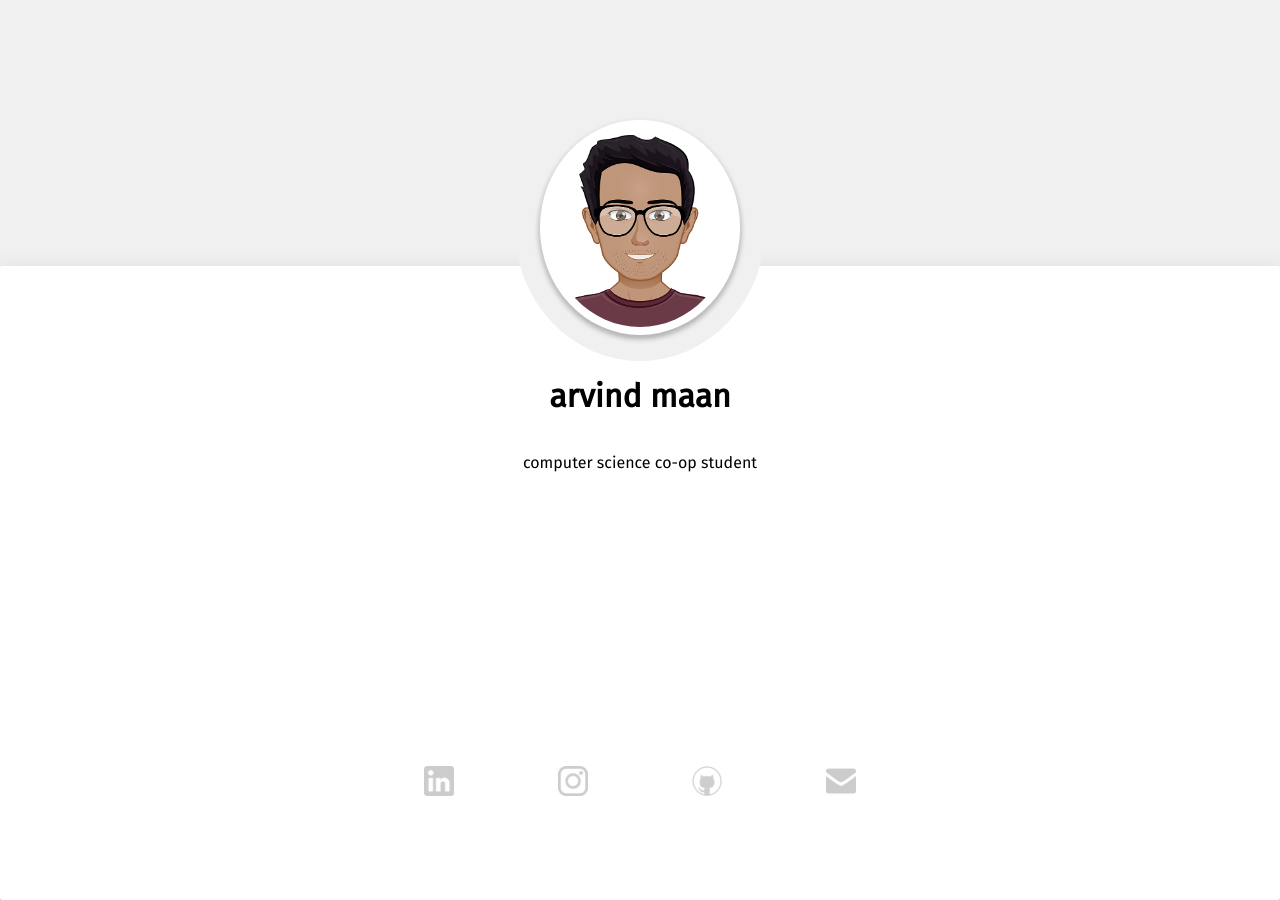
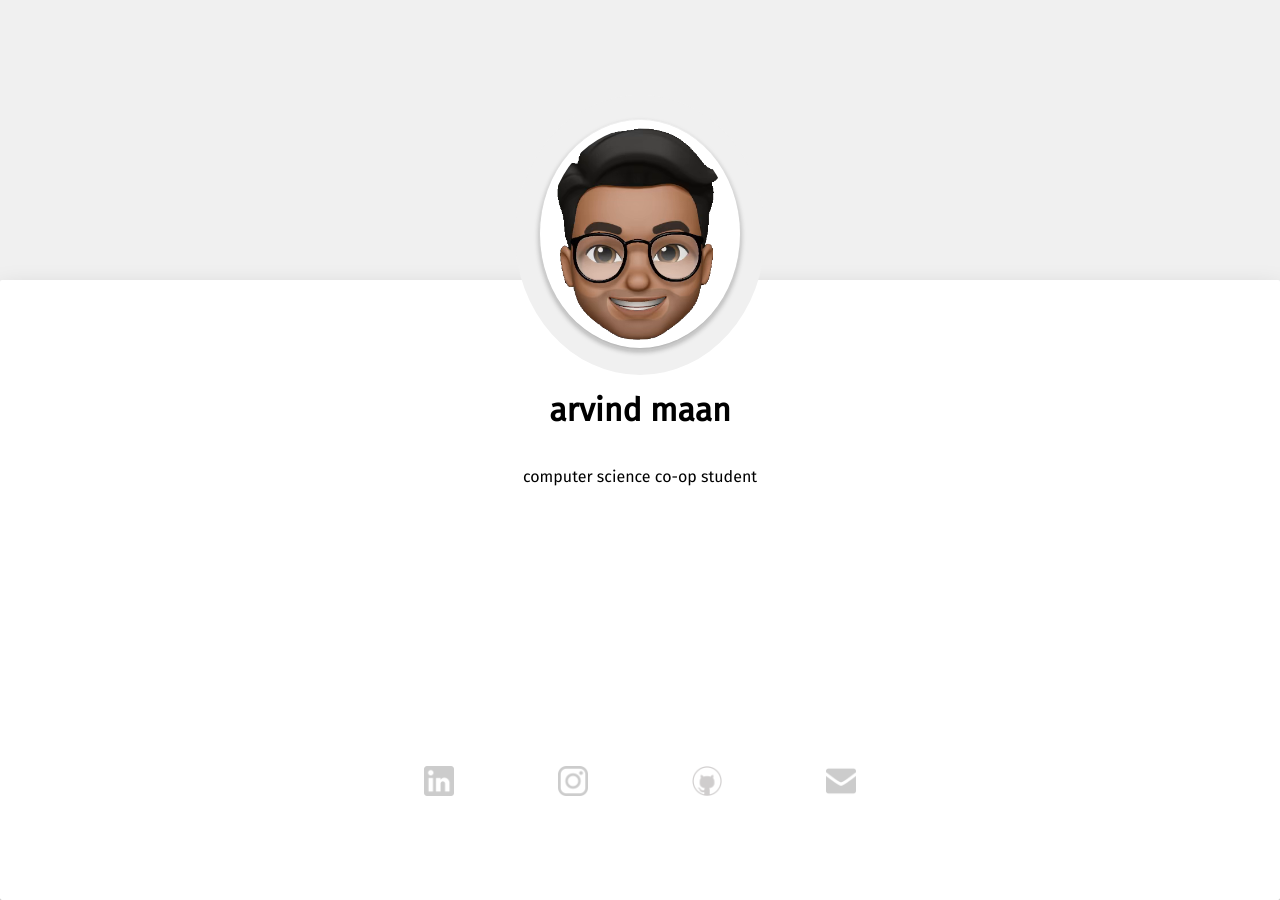
Before and after one commit to Arvind-Maan/arvind-maan.github.io, a Jekyll site: the page built from index.html, in a window 1280 px wide. Built offline with Jekyll 4.4.1, drawn with Linux system fonts in a browser that asks for light colours.

Commit message:
avatar update, made sass variables to clean up css

```diff
--- a/_layouts/default.html
+++ b/_layouts/default.html
@@ -13,7 +13,7 @@
   <div class="container">
     <div class="content-avatar">
       <a href="/assets/resources/resume.pdf">
-        <img src="/assets/images/avatar.png"> </img>
+        <img src="/assets/images/new-avatar.png"> </img>
       </a>
     </div>
     <div class="content-box">
--- a/_sass/main.scss
+++ b/_sass/main.scss
@@ -1,3 +1,9 @@
+$bgcolor: #f0f0f0;
+$bg2color: #ffffff;
+$avataroffset: -95px;
+$circleradius: 50%;
+$animationoffset: -20%;
+
 html {
   height: 100%;
 }
@@ -5,7 +11,7 @@ html {
 body {
   margin: 0;
   height: 100%;
-  background-color: #f0f0f0;
+  background-color: $bgcolor;
 }
 
 .container {
@@ -17,26 +23,26 @@ body {
 }
 
 .content-avatar {
-  bottom: -95px;
-  background-color: white;
+  bottom: $avataroffset;
+  background-color: $bg2color;
   z-index: 1;
   position: relative;
   width: 200px;
   min-height: 200px;
-  border: #f0f0f0 solid 25px;
-  border-radius: 50%;
+  border: $bgcolor solid 25px;
+  border-radius: $circleradius;
 
   &::before {
     animation: pulse 1.5s linear infinite;
-    border: #ffffff solid 20px;
-    border-radius: 50%;
+    border: $bgcolor solid 20px;
+    border-radius: $circleradius;
     box-sizing: border-box;
     content: " ";
     height: 140%;
-    left: -20%;
+    left: $animationoffset;
     opacity: 0.9;
     position: absolute;
-    top: -20%;
+    top: $animationoffset;
     transform: scale(0.7);
     width: 140%;
     z-index: -1;
@@ -44,12 +50,12 @@ body {
 }
 
 .content-avatar img {
-  width: 92%;
-  height: 92%;
+  width: 90%;
+  height: 90%;
   padding: 8px;
   object-fit: contain;
   z-index: 2;
-  border-radius: 50%;
+  border-radius: $circleradius;
   box-shadow: 0 3px 6px rgba(0, 0, 0, 0.16), 0 3px 6px rgba(0, 0, 0, 0.23);
 }
 
@@ -63,7 +69,7 @@ body {
   align-items: center;
   padding-top: 90px;
 
-  background-color: white;
+  background-color: $bg2color;
   font-family: "Fira Sans";
   width: 100%;
   height: 65%;
@@ -75,7 +81,7 @@ body {
   position: absolute;
   width: 50%;
   bottom: 100px;
-  background: #ffffff;
+  background: $bg2color;
   display: flex;
   flex-direction: row;
   justify-content: space-evenly;
@@ -89,19 +95,20 @@ body {
 }
 
 .icon:hover {
-  width: 40px;
-  height: 40px;
+  width: 30px;
+  height: 30px;
   opacity: 1;
 }
+
 /*
     Colour schemes:
     white & #f0f0f0
+
 
 */
 @keyframes pulse {
   to {
     opacity: 0;
-    -webkit-transform: scale(1);
     transform: scale(1);
   }
 }
@@ -115,8 +122,6 @@ body {
   }
 
   .icon:hover {
-    width: 60px;
-    height: 60px;
     opacity: 1;
   }
   .content-row {
--- /dev/null
+++ b/assets/css/styles.css
@@ -0,0 +1,38 @@
+html { height: 100%; }
+
+body { margin: 0; height: 100%; background-color: #f0f0f0; }
+
+.container { display: flex; height: 100%; flex-direction: column; justify-content: flex-end; align-items: center; }
+
+.content-avatar { bottom: -95px; background-color: white; z-index: 1; position: relative; width: 200px; min-height: 200px; border: #f0f0f0 solid 25px; border-radius: 50%; }
+
+.content-avatar::before { animation: pulse 1.5s linear infinite; border: #ffffff solid 20px; border-radius: 50%; box-sizing: border-box; content: " "; height: 140%; left: -20%; opacity: 0.9; position: absolute; top: -20%; transform: scale(0.7); width: 140%; z-index: -1; }
+
+.content-avatar img { width: 92%; height: 92%; padding: 8px; object-fit: contain; z-index: 2; border-radius: 50%; box-shadow: 0 3px 6px rgba(0, 0, 0, 0.16), 0 3px 6px rgba(0, 0, 0, 0.23); }
+
+.content-avatar img:hover { box-shadow: 0 19px 38px rgba(0, 0, 0, 0.3), 0 15px 12px rgba(0, 0, 0, 0.22); }
+
+.content-box { display: flex; flex-direction: column; align-items: center; padding-top: 90px; background-color: white; font-family: "Fira Sans"; width: 100%; height: 65%; border-radius: 2px; box-shadow: 0 14px 28px rgba(0, 0, 0, 0.25), 0 10px 10px rgba(0, 0, 0, 0.22); }
+
+.content-row { position: absolute; width: 50%; bottom: 100px; background: #ffffff; display: flex; flex-direction: row; justify-content: space-evenly; }
+
+.icon { width: 30px; height: 30px; opacity: 0.2; z-index: 2; }
+
+.icon:hover { width: 40px; height: 40px; opacity: 1; }
+
+/*
+    Colour schemes:
+    white & #f0f0f0
+
+*/
+@keyframes pulse { to { opacity: 0;
+    -webkit-transform: scale(1);
+    transform: scale(1); } }
+
+@media only screen and (max-device-width: 500px) { .icon { width: 60px; height: 60px; opacity: 0.2; z-index: 2; }
+  .icon:hover { width: 60px; height: 60px; opacity: 1; }
+  .content-row { width: 100%; }
+  .content-avatar { width: 300px; min-height: 300px; }
+  .content-box { font-size: 150%; } }
+
+/*# sourceMappingURL=styles.css.map */
--- a/assets/css/styles.scss
+++ /dev/null
@@ -1,4 +0,0 @@
----
----
-
-@import "main";
```
Also changed, not shown: assets/images/new-avatar.png (added), 5 other files.
